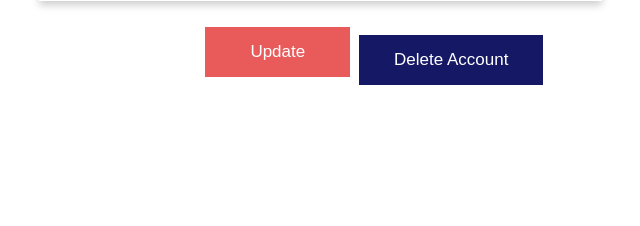
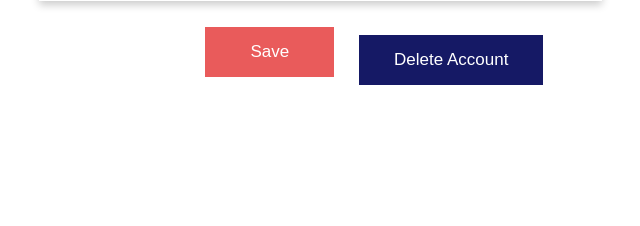
Before and after one commit to Tolusha-Harindi/iWoP, a PHP site: page /customerprofile.php in a window 1280 px wide. Shown: the part 574-800 px from the top of the page, without its empty margins (537-1177 px from the left). Run offline with PHP 8.4, Linux system fonts and the light colour scheme.

Commit message:
save button

```diff
--- a/Customer/CustomerProfile/customerprofile.css
+++ b/Customer/CustomerProfile/customerprofile.css
@@ -60,13 +60,14 @@
     color: #fff !important;
     text-decoration: none;
 }
-/*----------Update button--------------*/
+/*----------Save button--------------*/
 .button4{
     float:left;
     margin-top:0%;
     margin-left:58%;
     padding: 15px 45px;
     background-color: #E95B5B;
+    border: none;
 }
 
 /*------------Delete Account button-------------------*/
@@ -76,6 +77,7 @@
     margin-left:70%;
     padding: 15px 35px;
     background-color: #151965;
+    border: none;
 }
 
 
--- a/Customer/CustomerProfile/customerprofile.php
+++ b/Customer/CustomerProfile/customerprofile.php
@@ -129,8 +129,8 @@
               </div>
 
               <div>
-                <a href="#" input type="submit" value="button"  class="button4"> Update </a>
-                <a href="#" input type="button" value="button" class="button5"> Delete Account </a>
+                <input type="submit" value="Save"  class="button4">
+                <input type="reset" value="Delete Account" class="button5">
             </div>
     </div>
     </body>
```
